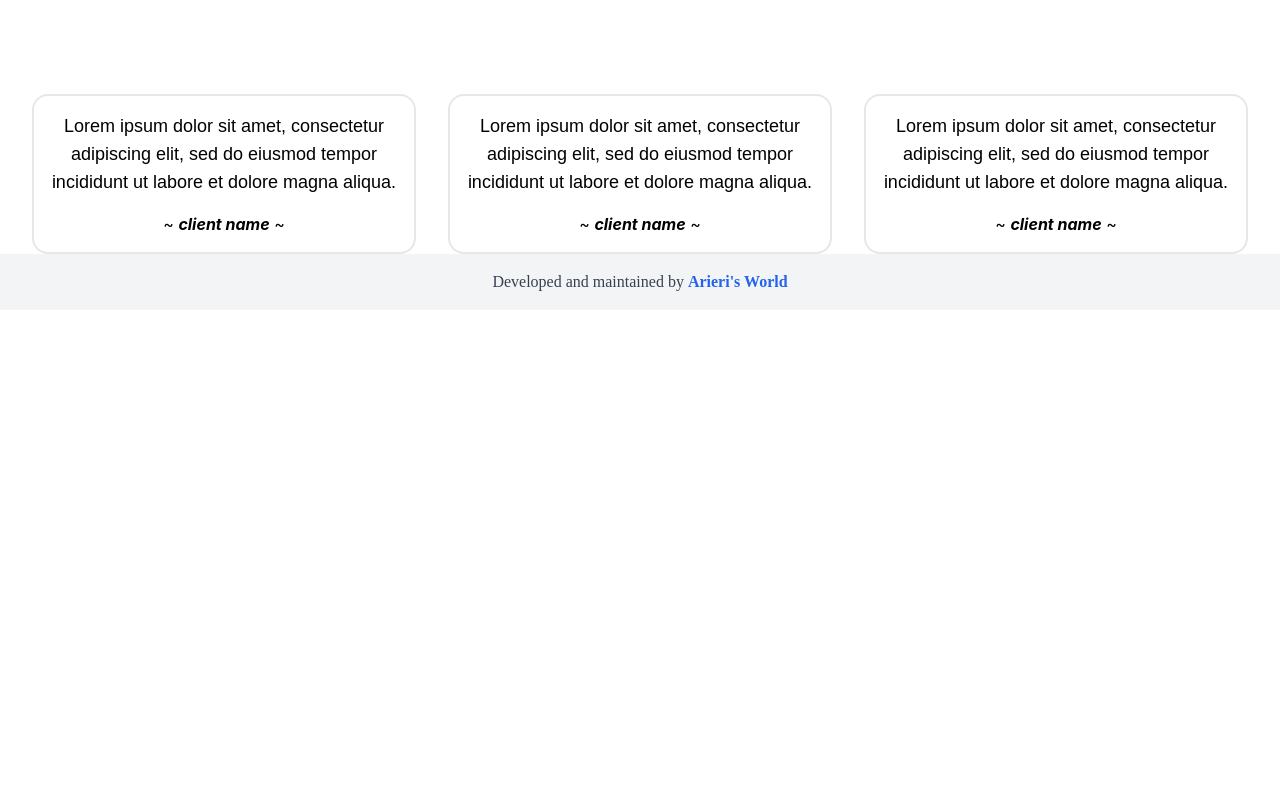
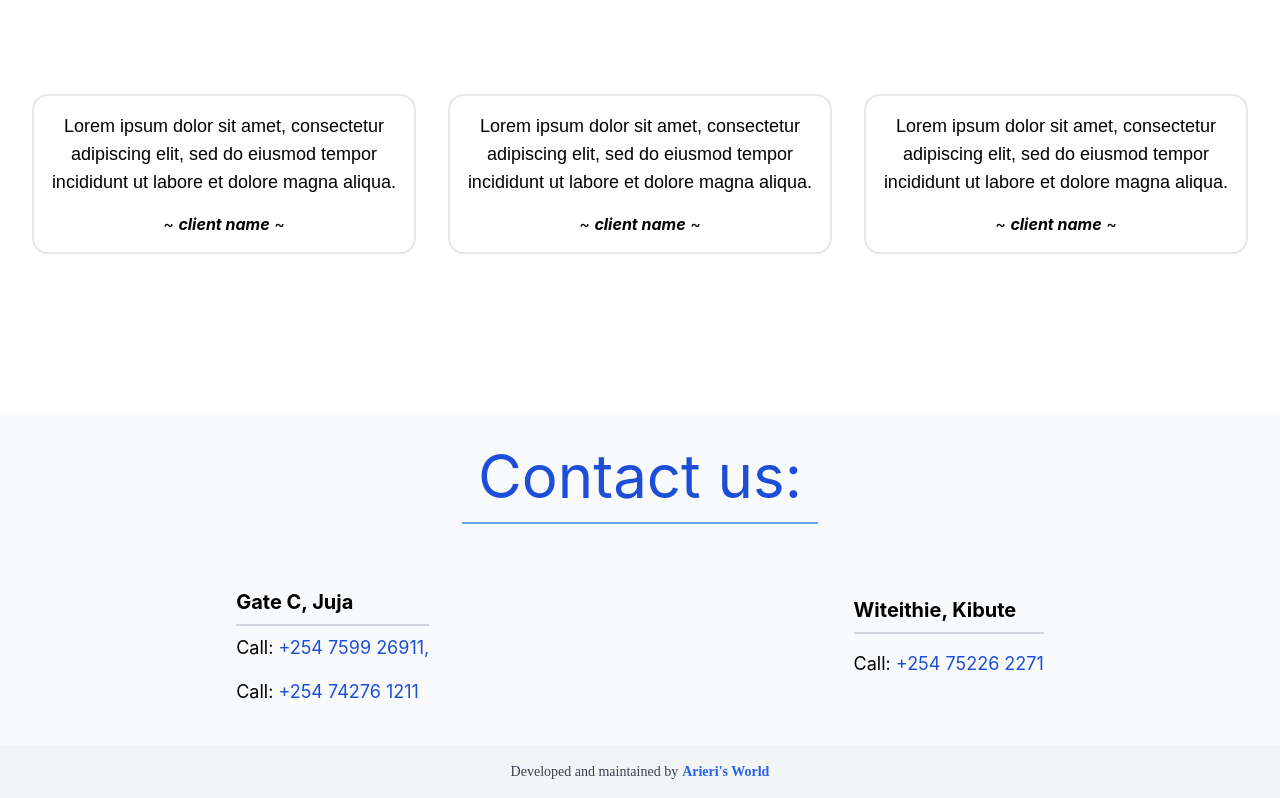
Before and after one commit to calvinarieri/dirtbusters, a React (Create React App) app: page / in a window 1280 px wide. Shown: the part 2315-3113 px from the top of the page. Before the commit the page ends 2625 px from the top, so only its background shows below. Built offline with nearby package versions, Linux system fonts and the light colour scheme.

Commit message:
improved:foter design

```diff
--- a/src/components/Footer.js
+++ b/src/components/Footer.js
@@ -1,13 +1,30 @@
 export default function Footer(){
     return(
-        <div>
-            <div className="flex justify-center font-poppins text-md py-4 bg-gray-100">
-                <footer>
+        <div className="mt-40 bg-gray-50">
+            <footer className="flex justify-center flex-col items-center ">
+                    <h1 className="text-DMSans text-blue-700 border-b-2 pb-4 px-4 border-blue-400 text-4xl md:text-6xl mt-8">Contact us:</h1>
 
-                </footer>
+                    <div className="flex w-full flex-col px-10 gap-8 md:flex-row justify-around mt-16">
+                        <div>
+                            <h1 className="font-bold md:text-xl border-b-2 pb-2 border-gray-300">Gate C, Juja</h1>
+                            <div className="flex flex-col gap-4 my-2 md:text-lg" >
+                                <span className="light">Call: <a href="tel:0759926911"  className="text-blue-700">+254 7599 26911, </a></span>
+                                <span>Call: <a href="tel:0742761211"  className="text-blue-700">+254 74276 1211</a></span>
+                            </div>
+                        </div>
+                        <div className="flex flex-col gap-4 my-2 text-lg" >
+                            <h1 className="font-bold md:text-xl border-b-2 pb-2 border-gray-300" >Witeithie, Kibute</h1>
+                            <div>
+                                <span>Call: <a href="tel:0752262271" className="text-blue-700">+254 75226 2271</a></span>
+                            </div>
+                        </div>
+                    </div>
+            </footer>
+
+            <div className="flex justify-center font-poppins text-sm md:text-md py-4 bg-gray-100 mt-8">
                 <span className="text-gray-700">
                     Developed and maintained by
-                    <a href="https://calvinarieri.site/" className="text-blue-600 hover:text-blue-400 transition-colors duration-300 ml-1 font-semibold">
+                    <a href="https://calvinarieri.site/" className="text-blue-600 hover:text-blue-300 transition-colors duration-300 ml-1 font-semibold">
                     Arieri's World
                     </a>
                 </span>
```
